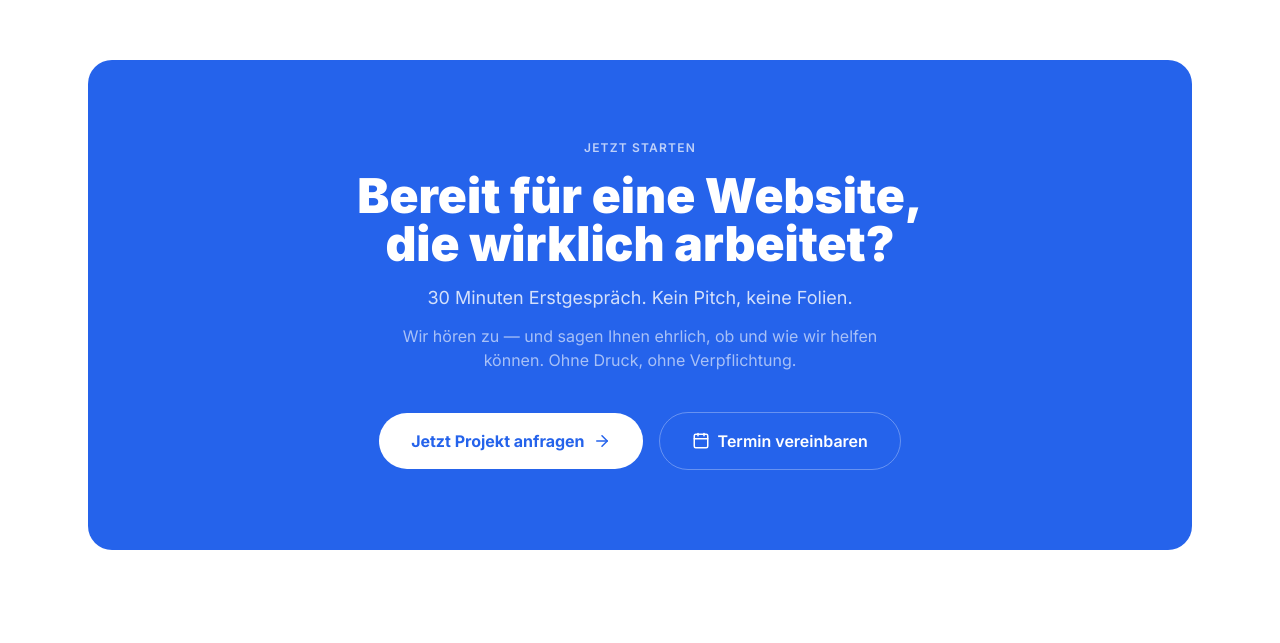
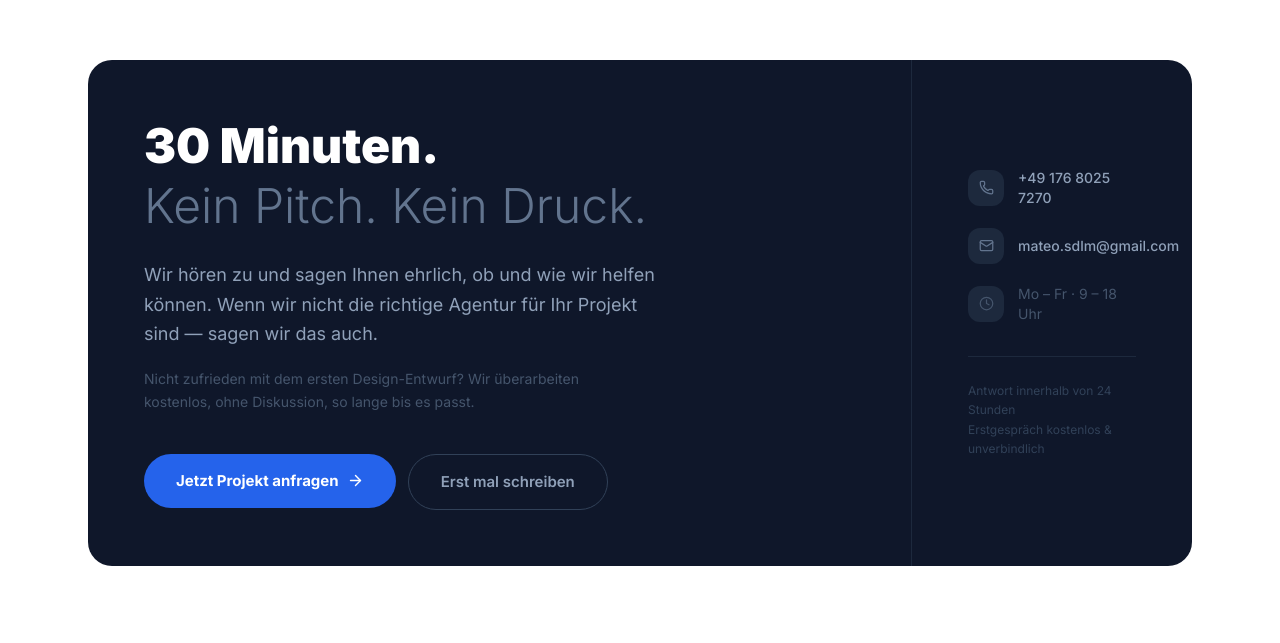
Before and after one commit to chjungdus/Neue-Website, a Next.js app: page / in a window 1280 px wide. Shown: the part 7937-8580 px from the top of the page. Built offline with nearby package versions, Linux system fonts and the light colour scheme.

Commit message:
fix contact info, remove section labels in CTA

```diff
--- a/src/components/home/cta.tsx
+++ b/src/components/home/cta.tsx
@@ -1,40 +1,93 @@
 import Link from "next/link"
-import { ArrowRight, Calendar } from "lucide-react"
+import { ArrowRight, Clock, Mail, Phone } from "lucide-react"
+import FadeIn from "@/components/ui/fade-in"
 
 export default function CTA() {
   return (
-    <section className="py-24">
+    <section className="py-24 bg-white">
       <div className="max-w-6xl mx-auto px-6">
-        <div className="bg-[#2563eb] rounded-3xl">
-          <div className="text-center py-20 px-6">
-            <p className="text-white/70 text-xs font-semibold uppercase tracking-widest mb-4">
-              Jetzt starten
+        <div className="bg-[#0f172a] rounded-3xl overflow-hidden">
+          <div className="grid grid-cols-1 lg:grid-cols-[1fr_280px] divide-y lg:divide-y-0 lg:divide-x divide-slate-800">
+
+            {/* Left: main CTA */}
+            <div className="p-10 md:p-14">
+              <FadeIn>
+                <h2 className="text-4xl md:text-5xl font-black text-white mb-6 leading-tight">
+                  30 Minuten.
+                  <br />
+                  <span className="text-slate-500 font-light">Kein Pitch. Kein Druck.</span>
+                </h2>
+                <p className="text-slate-400 text-lg mb-5 max-w-lg leading-relaxed">
+                  Wir hören zu und sagen Ihnen ehrlich, ob und wie wir helfen können. Wenn wir
+                  nicht die richtige Agentur für Ihr Projekt sind — sagen wir das auch.
                 </p>
-            <h2 className="text-4xl md:text-5xl font-black text-white mb-4">
-              Bereit für eine Website,
-              <br />die wirklich arbeitet?
-            </h2>
-            <p className="text-white/80 text-lg max-w-xl mx-auto mb-3">
-              30 Minuten Erstgespräch. Kein Pitch, keine Folien.
+                <p className="text-slate-600 text-sm mb-10 max-w-md leading-relaxed">
+                  Nicht zufrieden mit dem ersten Design-Entwurf? Wir überarbeiten kostenlos,
+                  ohne Diskussion, so lange bis es passt.
                 </p>
-            <p className="text-white/60 text-base max-w-lg mx-auto mb-10">
-              Wir hören zu — und sagen Ihnen ehrlich, ob und wie wir helfen können. Ohne Druck, ohne Verpflichtung.
-            </p>
-            <div className="flex flex-col sm:flex-row items-center justify-center gap-4">
+                <div className="flex flex-col sm:flex-row items-start gap-3">
                   <Link
                     href="/anfrage"
-                className="bg-white text-[#2563eb] font-bold px-8 py-4 rounded-full hover:bg-gray-50 transition-all flex items-center gap-2 text-base"
+                    className="bg-[#2563eb] hover:bg-[#1d4ed8] text-white font-bold px-8 py-4 rounded-full transition-colors flex items-center gap-2 text-[15px]"
                   >
                     Jetzt Projekt anfragen
-                <ArrowRight size={18} />
+                    <ArrowRight size={17} />
                   </Link>
                   <Link
                     href="/kontakt"
-                className="flex items-center gap-2 text-white font-semibold px-8 py-4 rounded-full border border-white/30 hover:bg-white/10 transition-all text-base"
+                    className="flex items-center gap-2 text-slate-400 font-semibold px-8 py-4 rounded-full border border-slate-700 hover:border-slate-500 hover:text-white transition-all text-[15px]"
                   >
-                <Calendar size={18} />
-                Termin vereinbaren
+                    Erst mal schreiben
                   </Link>
+                </div>
+              </FadeIn>
+            </div>
+
+            {/* Right: contact info */}
+            <div className="p-10 md:p-14 flex flex-col justify-center gap-6">
+              <FadeIn direction="right">
+                <div className="flex flex-col gap-5">
+                  <a
+                    href="https://wa.me/4917680257270"
+                    target="_blank"
+                    rel="noopener noreferrer"
+                    className="flex items-center gap-3.5 text-slate-400 hover:text-white transition-colors group"
+                  >
+                    <span className="w-9 h-9 rounded-xl bg-slate-800 flex items-center justify-center flex-shrink-0 group-hover:bg-[#2563eb] transition-colors">
+                      <Phone
+                        size={15}
+                        className="text-slate-500 group-hover:text-white transition-colors"
+                      />
+                    </span>
+                    <span className="text-sm font-medium">+49 176 8025 7270</span>
+                  </a>
+                  <a
+                    href="mailto:mateo.sdlm@gmail.com"
+                    className="flex items-center gap-3.5 text-slate-400 hover:text-white transition-colors group"
+                  >
+                    <span className="w-9 h-9 rounded-xl bg-slate-800 flex items-center justify-center flex-shrink-0 group-hover:bg-[#2563eb] transition-colors">
+                      <Mail
+                        size={15}
+                        className="text-slate-500 group-hover:text-white transition-colors"
+                      />
+                    </span>
+                    <span className="text-sm font-medium">mateo.sdlm@gmail.com</span>
+                  </a>
+                  <div className="flex items-center gap-3.5 text-slate-600">
+                    <span className="w-9 h-9 rounded-xl bg-slate-800 flex items-center justify-center flex-shrink-0">
+                      <Clock size={15} />
+                    </span>
+                    <span className="text-sm">Mo – Fr · 9 – 18 Uhr</span>
+                  </div>
+                </div>
+                <div className="mt-8 pt-6 border-t border-slate-800">
+                  <p className="text-slate-700 text-xs leading-relaxed">
+                    Antwort innerhalb von 24 Stunden
+                    <br />
+                    Erstgespräch kostenlos & unverbindlich
+                  </p>
+                </div>
+              </FadeIn>
             </div>
           </div>
         </div>
```
Lines whose indentation alone changed are shown as unchanged.
